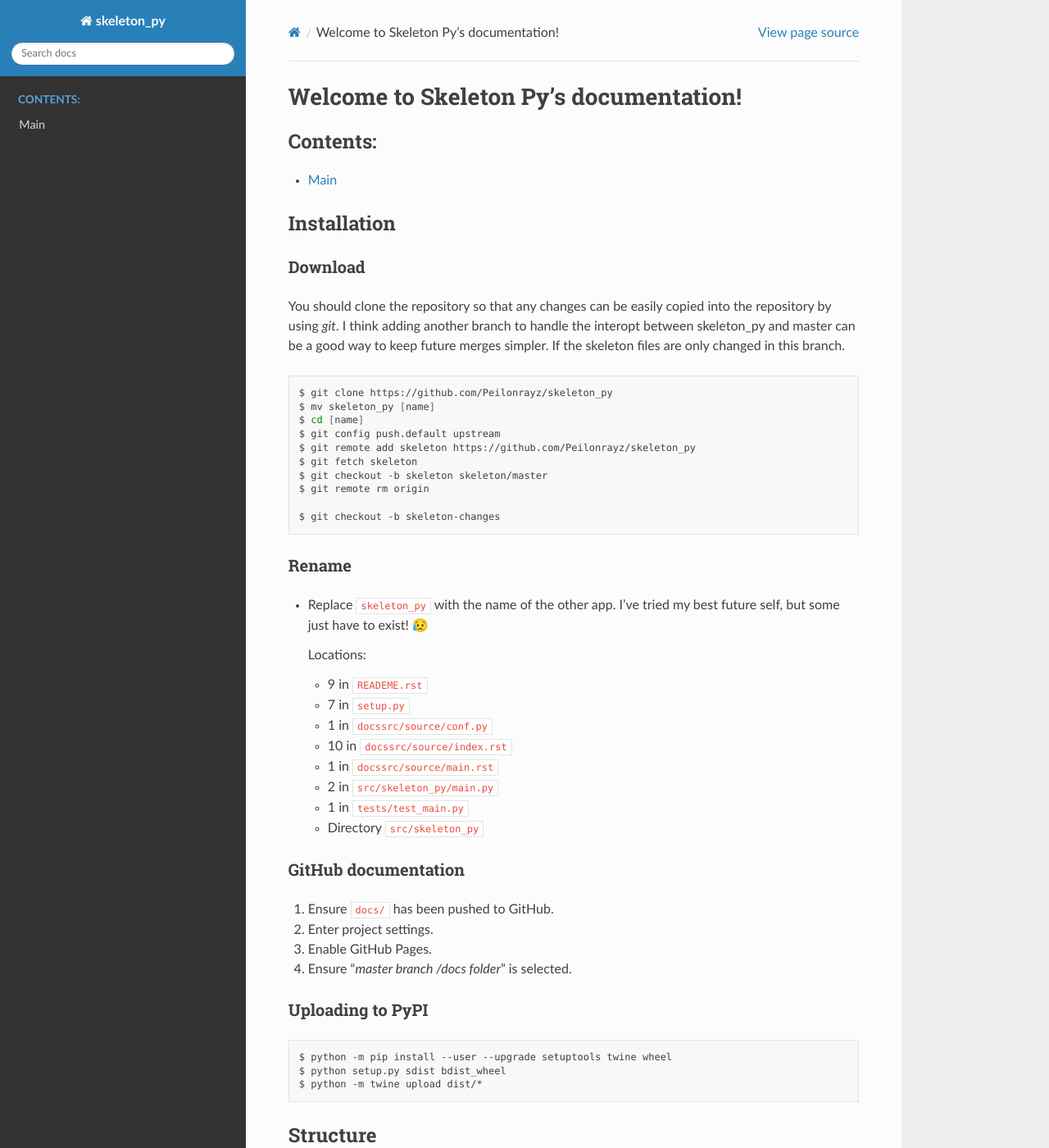
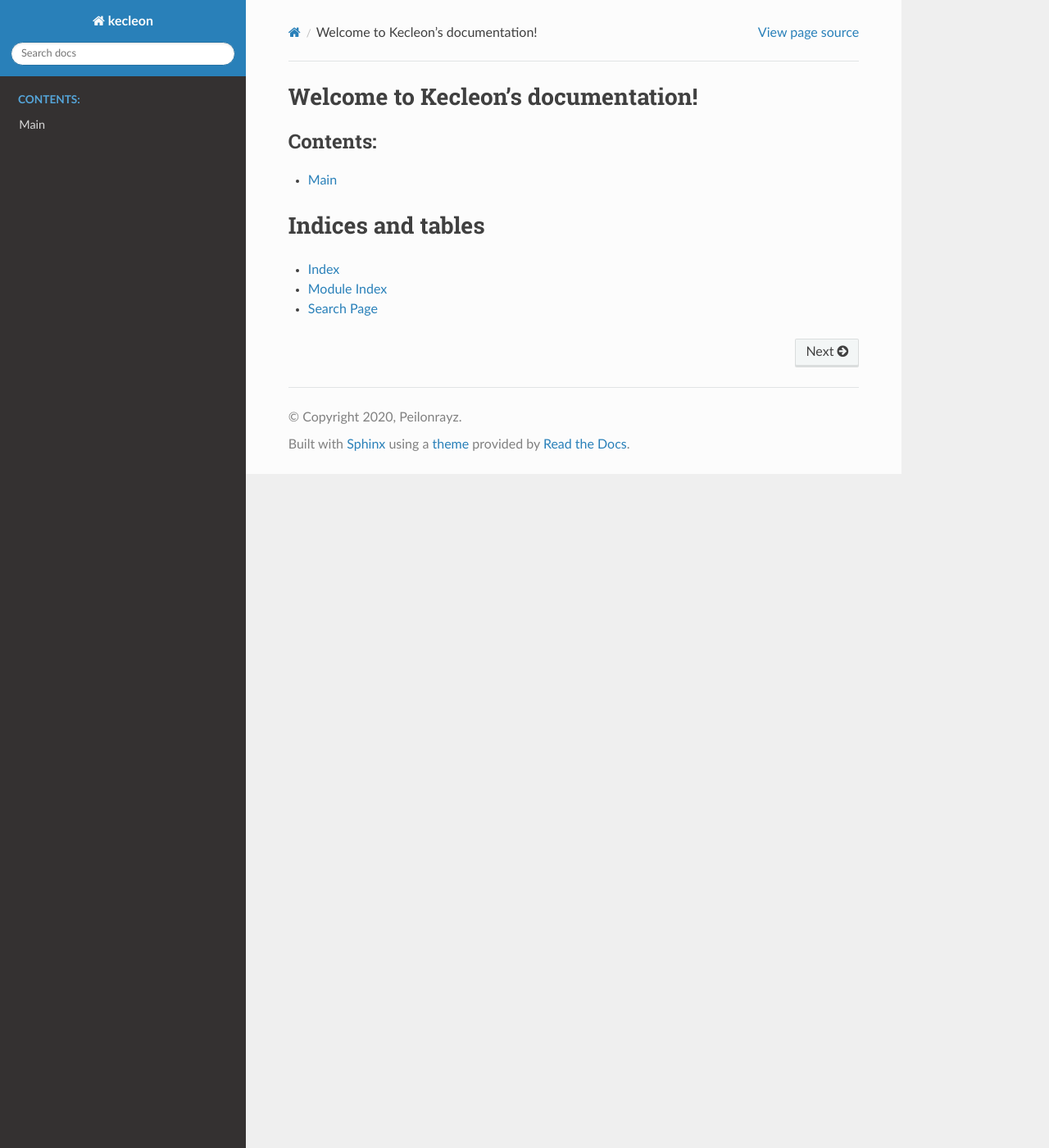
Before and after one commit to Peilonrayz/Kecleon, a Sphinx documentation site: the page built from docssrc/source/index.rst, in a window 1280 px wide and 1400 px high. Shown: the whole window at 82% size. Built offline with Sphinx 7.4.7 and the Read the Docs theme 2.0.0, drawn with Linux system fonts in a browser that asks for light colours; the version number could not be read and is left out; some of the changed text lies outside the part shown.

Commit message:
Update name

```diff
--- a/docssrc/source/conf.py
+++ b/docssrc/source/conf.py
@@ -15,7 +15,7 @@ sys.path.insert(0, str(TLD))
 config = configparser.ConfigParser()
 config.read(TLD / "setup.cfg")
 
-project = "skeleton_py"
+project = "kecleon"
 author = "Peilonrayz"
 copyright = f"{datetime.datetime.now().year}, {author}"
 release = config.get("src", "version")
--- a/docssrc/source/index.rst
+++ b/docssrc/source/index.rst
@@ -1,4 +1,4 @@
-Welcome to Skeleton Py's documentation!
+Welcome to Kecleon's documentation!
 =======================================
 
 .. toctree::
@@ -7,139 +7,6 @@ Welcome to Skeleton Py's documentation!
 
    main.rst
 
-Installation
-------------
-
-Download
-++++++++
-
-You should clone the repository so that any changes can be easily
-copied into the repository by using `git`. I think adding another
-branch to handle the interopt between skeleton_py and master can be a
-good way to keep future merges simpler. If the skeleton files are only
-changed in this branch.
-
-.. code:: shell
-
-   $ git clone https://github.com/Peilonrayz/skeleton_py
-   $ mv skeleton_py [name]
-   $ cd [name]
-   $ git config push.default upstream
-   $ git remote add skeleton https://github.com/Peilonrayz/skeleton_py
-   $ git fetch skeleton
-   $ git checkout -b skeleton skeleton/master
-   $ git remote rm origin
-
-   $ git checkout -b skeleton-changes
-
-Rename
-++++++
-
--  Replace ``skeleton_py`` with the name of the other app. I've tried
-   my best future self, but some just have to exist! 😥
-
-   Locations:
-
-   -   9 in ``READEME.rst``
-   -   7 in ``setup.py``
-   -   1 in ``docssrc/source/conf.py``
-   -   10 in ``docssrc/source/index.rst``
-   -   1 in ``docssrc/source/main.rst``
-   -   2 in ``src/skeleton_py/main.py``
-   -   1 in ``tests/test_main.py``
-   -   Directory ``src/skeleton_py``
-
-GitHub documentation
-++++++++++++++++++++
-
-1. Ensure ``docs/`` has been pushed to GitHub.
-2. Enter project settings.
-3. Enable GitHub Pages.
-4. Ensure "*master branch /docs folder*" is selected.
-
-Uploading to PyPI
-+++++++++++++++++
-
-.. code:: shell
-
-   $ python -m pip install --user --upgrade setuptools twine wheel
-   $ python setup.py sdist bdist_wheel
-   $ python -m twine upload dist/*
-
-Structure
----------
-Tests
-+++++
-
-This goes on to run the following:
-
--  `pytest`_ to run the tests located in ``tests/``, with `coverage`_.
--  Builds a `coverage`_ report, located at ``htmlcov/index.html``.
--  Hint the project utilizing `isort`_ and `black`_.
--  Lint the project using `nox`_ and `vox`_.
--  Build documentation using `Sphinx`_, located at ``docs/main.html``.
-
-   -   Runs doctests.
-   -   Ensures links are not dead.
-   -   Auto documents type hints, via `sphinx-autodoc-typehints`_.
-
-.. _pytest: https://docs.pytest.org/en/latest/
-.. _coverage: https://coverage.readthedocs.io/
-.. _isort: https://pypi.org/project/isort/
-.. _black: https://black.readthedocs.io/en/stable/
-.. _nox: https://nox.thea.codes/en/stable/
-.. _vox: #
-.. _sphinx: https://www.sphinx-doc.org/en/master/
-.. _sphinx-autodoc-typehints: https://pypi.org/project/sphinx-autodoc-typehints/
-
-Sources
-+++++++
-
-This skeleton comes with three source locations.
-
-Documentation
-
-   ``docsrc/``
-
-   This is not the standard location ``docs/`` as GitHub requires that to be the built location.
-   This means that once a documentation change has happened; the change can go live ASAP.
-
-Code
-
-   ``src/skeleton_py/``
-
-   This utilizes the ``src/`` pattern.
-   This has the benefit that less changes need to be made to remove all the ``skeleton_py`` names to the new project.
-   It also has the benefit that ``import skeleton_py`` won't work without first installing it.
-
-Tests
-
-   ``tests/``
-
-   This is your standard test folder.
-   We are utilizing `pytest`_ as the test runner.
-
-Entry Points
-++++++++++++
-
-Library
-
-   .. code::
-
-      from skeleton_py import main
-
-Module
-
-   .. code:: shell
-
-      $ python -m skeleton_py
-
-Application - this is exposed in the ``setup.py``.
-
-   .. code:: shell
-
-      $ skeleton_py
-
 Indices and tables
 ==================
 
--- a/docssrc/source/main.rst
+++ b/docssrc/source/main.rst
@@ -1,5 +1,5 @@
 Main
 ====
 
-.. automodule:: skeleton_py
+.. automodule:: kecleon
    :members:
--- /dev/null
+++ b/src/kecleon/__init__.py
@@ -0,0 +1,3 @@
+"""Kecleon setup."""
+
+__all__ = []
--- a/src/skeleton_py/__init__.py
+++ /dev/null
@@ -1,6 +0,0 @@
-"""Python Skeleton setup."""
-from .main import main
-
-__all__ = [
-    "main",
-]
```
Also changed, not shown: README.rst (+10 -10 lines), setup.py (+6 -6 lines), 3 other files.
